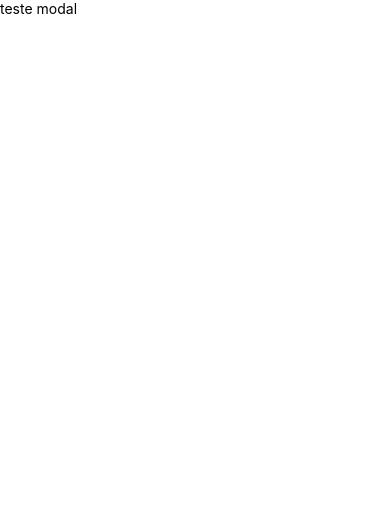
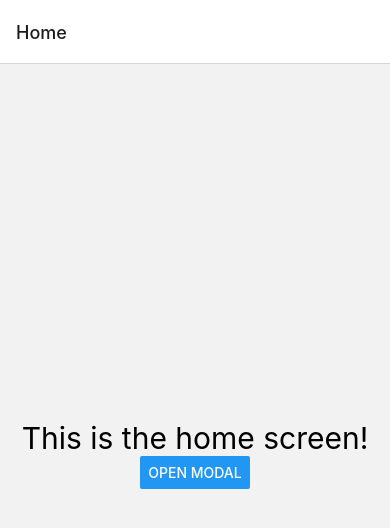
Before and after one commit to fanaia/pagSplit, a React Native app: screen / in a window 390 px wide. Shown: the top 528 px of the page. Built offline with nearby package versions, Linux system fonts and the light colour scheme.

Commit message:
exemplo modal
foi alterado o <NavigationContainer> para a App

```diff
--- a/App.js
+++ b/App.js
@@ -1,14 +1,20 @@
 import React from 'react';
+import {NavigationContainer} from '@react-navigation/native';
 
 import {AutenticacaoProvider} from './src/contexts/AutenticacaoContext';
 import AppNavigator from './src/navigation/AppNavigator';
 import RootStackScreen from './src/screens/RootStackScreen';
 
 export default function App() {
-    return <RootStackScreen />;
+    return (
+        <NavigationContainer>
+            <RootStackScreen />
+        </NavigationContainer>
+    );
     // return (
-    //     <AutenticacaoProvider>
+    //     <NavigationContainer><AutenticacaoProvider>
     //         <AppNavigator />
     //     </AutenticacaoProvider>
+    //</NavigationContainer>
     // );
 }
--- a/src/navigation/AppNavigator.js
+++ b/src/navigation/AppNavigator.js
@@ -1,5 +1,4 @@
 import React from 'react';
-import {NavigationContainer} from '@react-navigation/native';
 import {createNativeStackNavigator} from '@react-navigation/native-stack';
 
 import AutenticacaoScreen from '../screens/AutenticacaoScreen';
@@ -9,7 +8,6 @@ const Stack = createNativeStackNavigator();
 
 const AppNavigator = () => {
     return (
-        <NavigationContainer>
         <Stack.Navigator>
             <Stack.Screen
                 name="AutenticacaoScreen"
@@ -20,7 +18,6 @@ const AppNavigator = () => {
                 component={PagamentoNavigator}
             />
         </Stack.Navigator>
-        </NavigationContainer>
     );
 };
 
--- a/src/screens/RootStackScreen.js
+++ b/src/screens/RootStackScreen.js
@@ -34,17 +34,17 @@ function ModalScreen({navigation}) {
 const RootStack = createStackNavigator();
 
 export default function RootStackScreen() {
-    return <Text>teste modal</Text>;
+    // return <Text>teste modal</Text>;
 
-    // return (
-    //     <RootStack.Navigator>
-    //         <RootStack.Group>
-    //             <RootStack.Screen name="Home" component={HomeScreen} />
-    //             <RootStack.Screen name="Details" component={DetailsScreen} />
-    //         </RootStack.Group>
-    //         <RootStack.Group screenOptions={{presentation: 'modal'}}>
-    //             <RootStack.Screen name="MyModal" component={ModalScreen} />
-    //         </RootStack.Group>
-    //     </RootStack.Navigator>
-    // );
+    return (
+        <RootStack.Navigator>
+            <RootStack.Group>
+                <RootStack.Screen name="Home" component={HomeScreen} />
+                <RootStack.Screen name="Details" component={DetailsScreen} />
+            </RootStack.Group>
+            <RootStack.Group screenOptions={{presentation: 'modal'}}>
+                <RootStack.Screen name="MyModal" component={ModalScreen} />
+            </RootStack.Group>
+        </RootStack.Navigator>
+    );
 }
```
Lines whose indentation alone changed are shown as unchanged.
